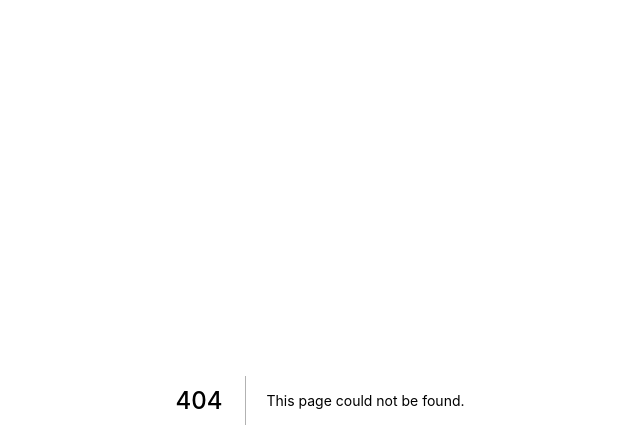
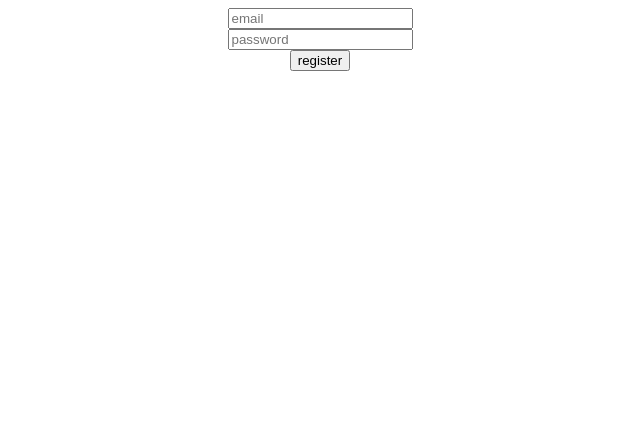
Before and after one commit to Matthew-Yinuo/Cert-Stack, a Next.js app in the folder packages/web/: page /register in a window 1280 px wide. Before the commit this address had no page. Shown: the top 448 px of the page, without its empty margins (320-960 px from the left). Built offline with nearby package versions, Linux system fonts and the light colour scheme.

Commit message:
Set up the classic front end start with a register/sign in/ home page

```diff
--- /dev/null
+++ b/packages/web/pages/_app.tsx
@@ -0,0 +1,43 @@
+import * as React from "react";
+import App, { Container } from "next/app";
+import { ApolloClient } from "apollo-client";
+import { ApolloProvider } from "react-apollo";
+import { NormalizedCache } from "apollo-cache-inmemory";
+
+import withApollo from "../src/lib/withApollo";
+
+class NextApp extends App<{
+  apolloClient: ApolloClient<NormalizedCache>;
+}> {
+  static async getInitialProps(context: any) {
+    const { Component } = context;
+
+    let pageProps = {};
+
+    if (Component.getInitialProps) {
+      pageProps = await Component.getInitialProps(context);
+    }
+
+    return {
+      pageProps
+    };
+  }
+
+  constructor(props: any) {
+    super(props);
+  }
+
+  render() {
+    const { Component, pageProps, apolloClient } = this.props;
+
+    return (
+      <Container>
+        <ApolloProvider client={apolloClient}>
+          <Component {...pageProps} />
+        </ApolloProvider>
+      </Container>
+    );
+  }
+}
+
+export default withApollo(NextApp);
--- /dev/null
+++ b/packages/web/src/modules/register/RegisterView.tsx
@@ -0,0 +1,83 @@
+import * as React from "react";
+import Router from "next/router";
+import { Mutation } from "react-apollo";
+import gql from "graphql-tag";
+
+import { RegisterMutation, RegisterMutationVariables } from "../../schemaTypes";
+
+const registerMutation = gql`
+  mutation RegisterMutation($email: String!, $password: String!) {
+    register(email: $email, password: $password) {
+      path
+      message
+    }
+  }
+`;
+
+class RegisterView extends React.PureComponent {
+  state = {
+    email: "",
+    password: ""
+  };
+
+  handleChange = (e: any) => {
+    const { name, value } = e.target;
+    this.setState({
+      [name]: value
+    });
+  };
+
+  render() {
+    const { password, email } = this.state;
+    return (
+      <Mutation<RegisterMutation, RegisterMutationVariables>
+        mutation={registerMutation}
+      >
+        {mutate => (
+          <div
+            style={{
+              display: "flex",
+              flexDirection: "column",
+              alignItems: "center",
+              justifyContent: "center"
+            }}
+          >
+            <div>
+              <input
+                type="text"
+                name="email"
+                placeholder="email"
+                value={email}
+                onChange={this.handleChange}
+              />
+            </div>
+            <div>
+              <input
+                type="password"
+                name="password"
+                placeholder="password"
+                value={password}
+                onChange={this.handleChange}
+              />
+            </div>
+            <div>
+              <button
+                onClick={async () => {
+                  const response = await mutate({
+                    variables: this.state
+                  });
+                  console.log(response);
+                  Router.push("/login");
+                }}
+              >
+                register
+              </button>
+            </div>
+          </div>
+        )}
+      </Mutation>
+    );
+  }
+}
+
+export { RegisterView };
```
Also changed, not shown: packages/web/pages/login.tsx (added, +7 -0 lines), packages/web/pages/me.tsx (added, +7 -0 lines), packages/web/pages/register.tsx (added, +7 -0 lines), packages/web/src/modules/login/LoginView.tsx (added, +80 -0 lines), packages/web/src/modules/user/MeView.tsx (added, +37 -0 lines).
